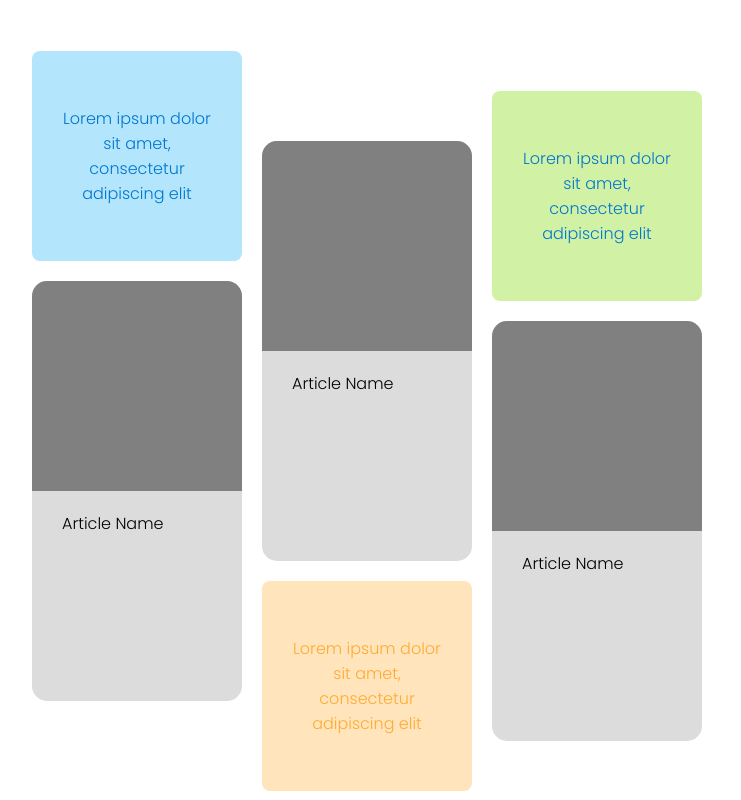
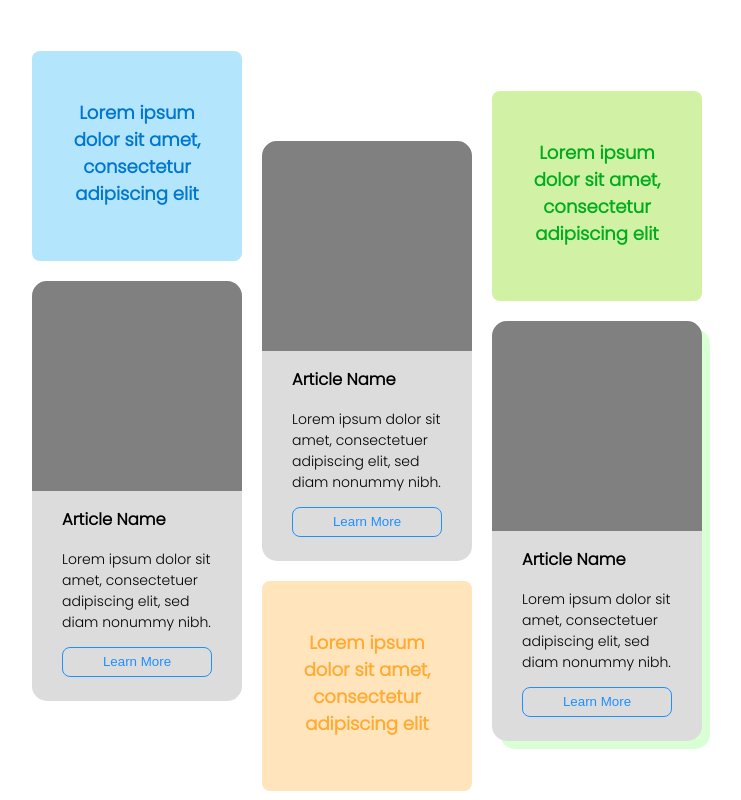
Before and after one commit to KieranBrett/Website-Mockup, a plain HTML site: page index.html in a window 1280 px wide. Shown: the part 820-1620 px from the top of the page, without its empty margins (273-1014 px from the left). Drawn offline with Linux system fonts and the light colour scheme.

Commit message:
Finished flexbox masonry and styling website

```diff
--- a/content.css
+++ b/content.css
@@ -7,16 +7,19 @@
 .orange {
     background-color: #ffe4bc;
     color: #ffab32;
+    font-weight: bolder;
 }
 
 .green {
     background-color: #d1f2a5;
-    color: #0076ce;
+    color: #00ac1d;
+    font-weight: bolder;
 }
 
 .blue {
     background-color: #b3e5fc;
     color: #0076ce;
+    font-weight: bolder;
 }
 
 #introSquare {
@@ -43,10 +46,12 @@
     align-content: center;
 }
 
+.square p {
+    font-size: 18px;
+    font-weight: bolder;
+}
 
 .square {
-    vertical-align: middle;
-    align-content: center;
     text-align: center;
     margin: 10px;
     border-radius: 8px;
@@ -67,7 +72,17 @@
 }
 
 .article .description {
-    padding-top: 20px;
+    font-size: 14px;
+}
+
+.article button {
+    width: 100%;
+    height: 30px;
+    border-radius: 8px;
+    background-color: transparent;
+    color: dodgerblue;
+    border: 1px solid dodgerblue;
+    cursor:pointer;
 }
 
 .article .top {
@@ -77,6 +92,10 @@
     margin: -30px 0px 0px -30px;
     background-color: gray;
     border-radius: 15px 15px 0px 0px;
+}
+
+#lastArticle {
+    box-shadow: 8px 8px 0px #d9ffd4;
 }
 
 #secondColumn {
--- a/index.html
+++ b/index.html
@@ -47,9 +47,11 @@
         <!--  Container for masonry  -->
         <div id="masonry">
             <div class="blue square">
+                <p>
                     Lorem ipsum dolor sit amet,
                     consectetur
                     adipiscing elit
+                </p>
             </div>
 
             <div class="article">
@@ -57,7 +59,13 @@
 
                 </div>
                 <div class="description">
-                    Article Name
+                    <h3>Article Name</h3>
+
+                    <p>Lorem ipsum dolor sit amet,
+                        consectetuer adipiscing elit, sed
+                        diam nonummy nibh.</p>
+
+                    <button>Learn More</button>
                 </div>
             </div>
 
@@ -66,28 +74,44 @@
 
                 </div>
                 <div class="description">
-                    Article Name
+                    <h3>Article Name</h3>
+
+                    <p>Lorem ipsum dolor sit amet,
+                        consectetuer adipiscing elit, sed
+                        diam nonummy nibh.</p>
+
+                    <button>Learn More</button>
                 </div>
             </div>
 
             <div class="orange square">
+                <p>
                     Lorem ipsum dolor sit amet,
                     consectetur
                     adipiscing elit
+                </p>
             </div>
 
             <div id="thirdColumn" class="green square">
+                <p>
                     Lorem ipsum dolor sit amet,
                     consectetur
                     adipiscing elit
+                </p>
             </div>
 
-            <div class="article">
+            <div class="article" id="lastArticle">
                 <div class="top">
 
                 </div>
                 <div class="description">
-                    Article Name
+                    <h3>Article Name</h3>
+
+                    <p>Lorem ipsum dolor sit amet,
+                        consectetuer adipiscing elit, sed
+                        diam nonummy nibh.</p>
+
+                    <button>Learn More</button>
                 </div>
             </div>
         </div>
```
Lines whose indentation alone changed are shown as unchanged.
